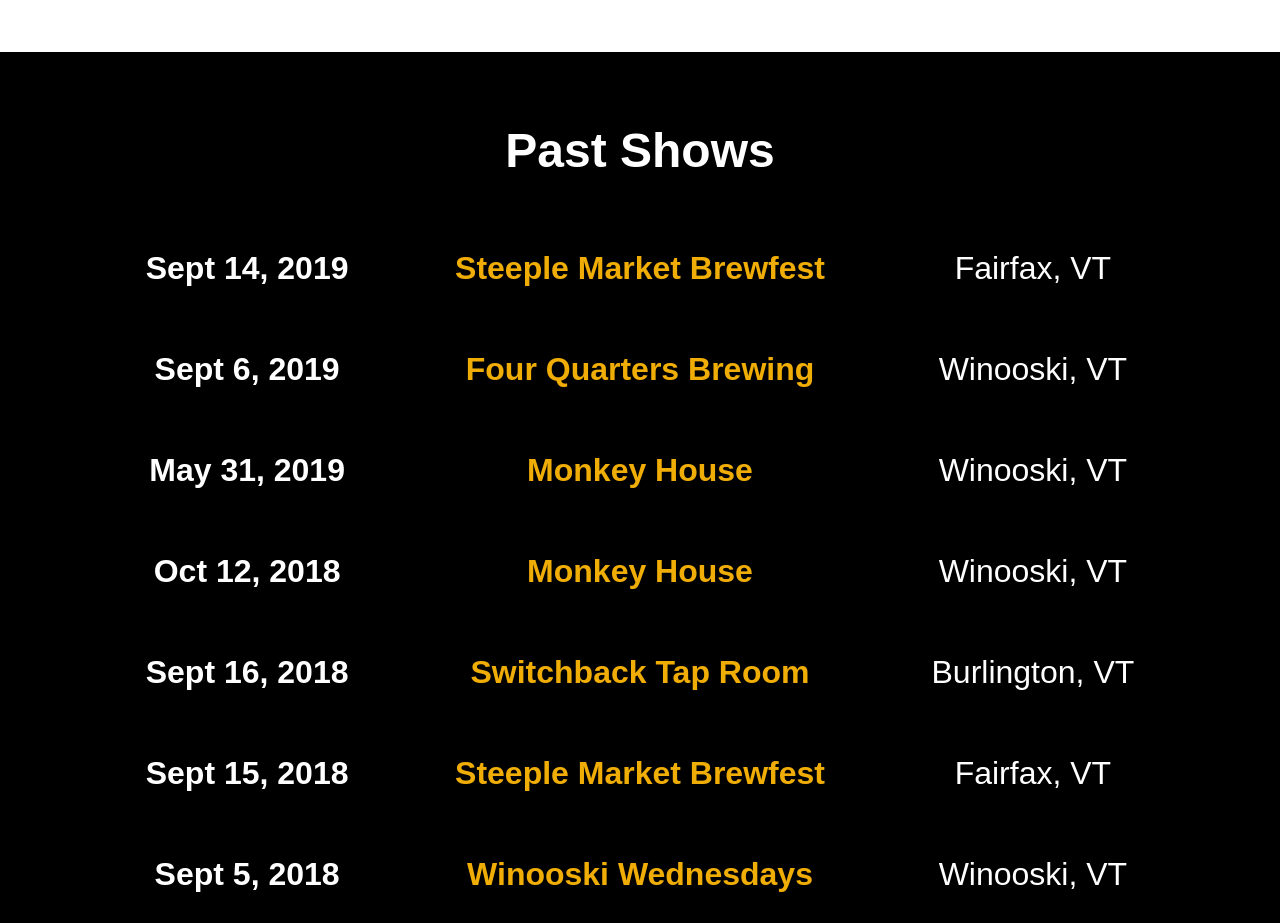
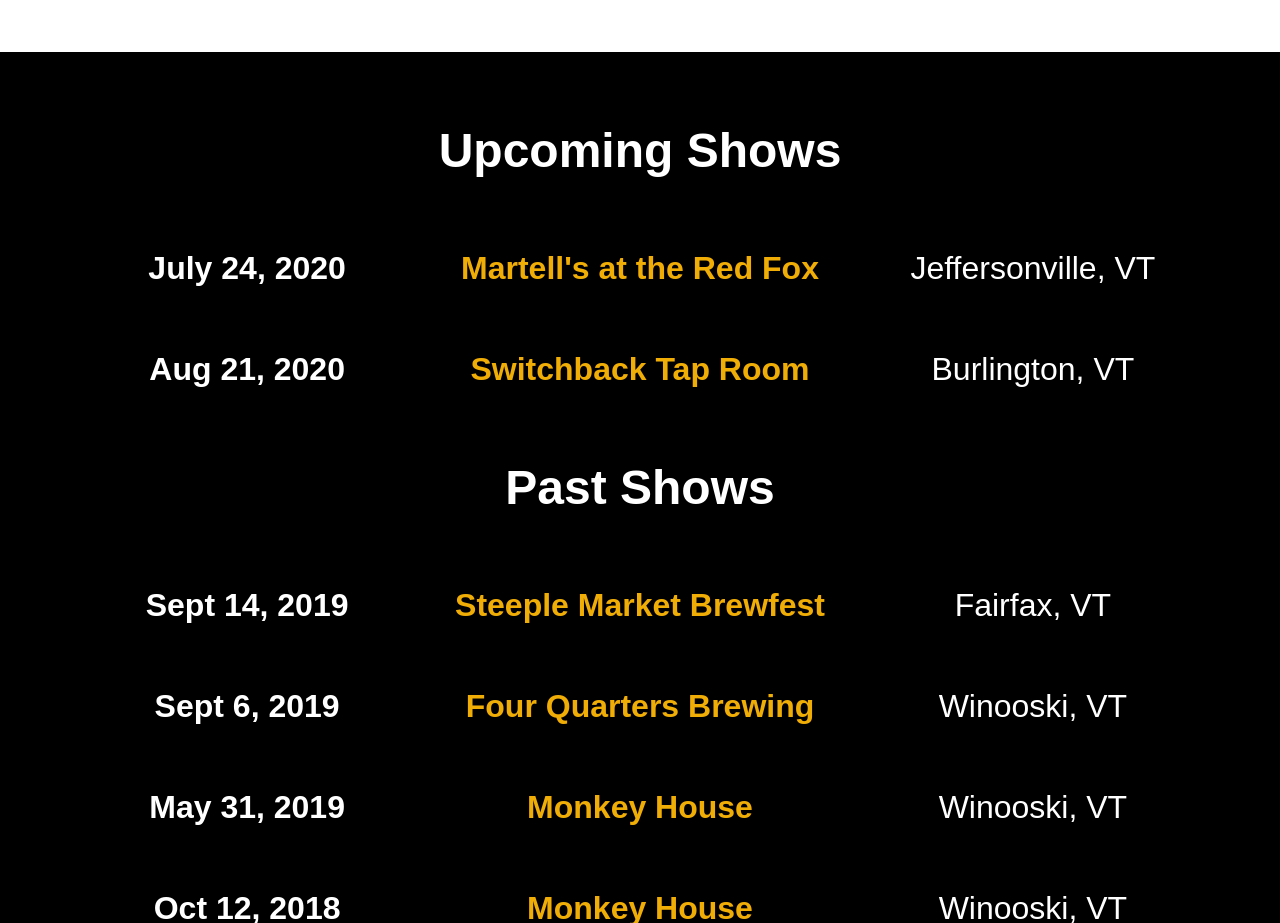
Before and after one commit to BeerOnBeard/thunder-kittens-site, a plain HTML site: page index.html in a window 1280 px wide. Shown: the part 5240-6163 px from the top of the page. Drawn offline with Linux system fonts and the light colour scheme.

Commit message:
Adding new shows

```diff
--- a/index.html
+++ b/index.html
@@ -319,6 +319,17 @@ h2 {
       </div>
 
       <div class="shows">
+        <h2>Upcoming Shows</h2>
+        <div class="show">
+          <div class="show__date">July 24, 2020</div>
+          <div class="show__venue">Martell's at the Red Fox</div>
+          <div class="show__town">Jeffersonville, VT</div>
+        </div>
+        <div class="show">
+          <div class="show__date">Aug 21, 2020</div>
+          <div class="show__venue">Switchback Tap Room</div>
+          <div class="show__town">Burlington, VT</div>
+        </div>
         <h2>Past Shows</h1>
         <div class="show">
           <div class="show__date">Sept 14, 2019</div>
```
